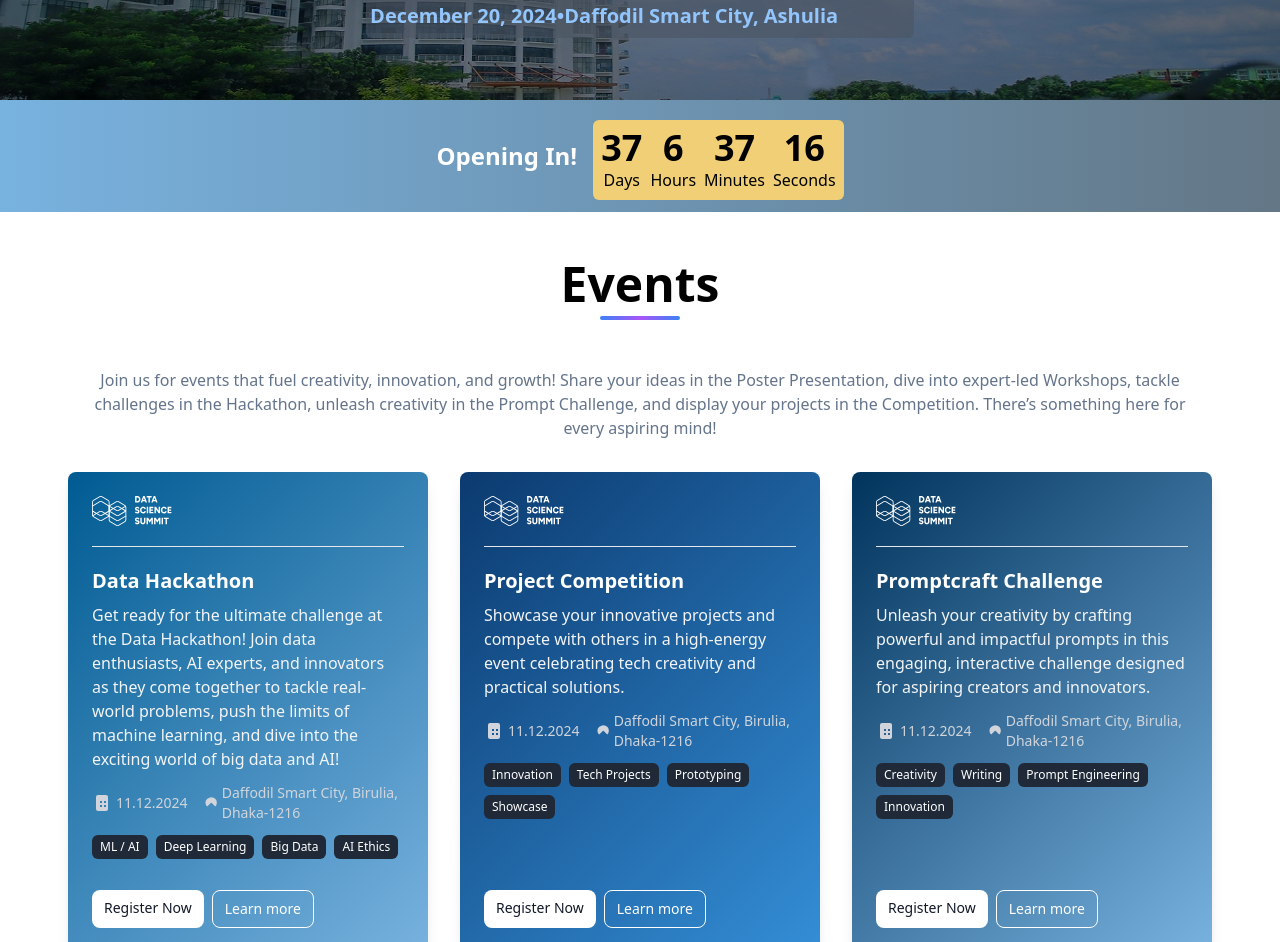
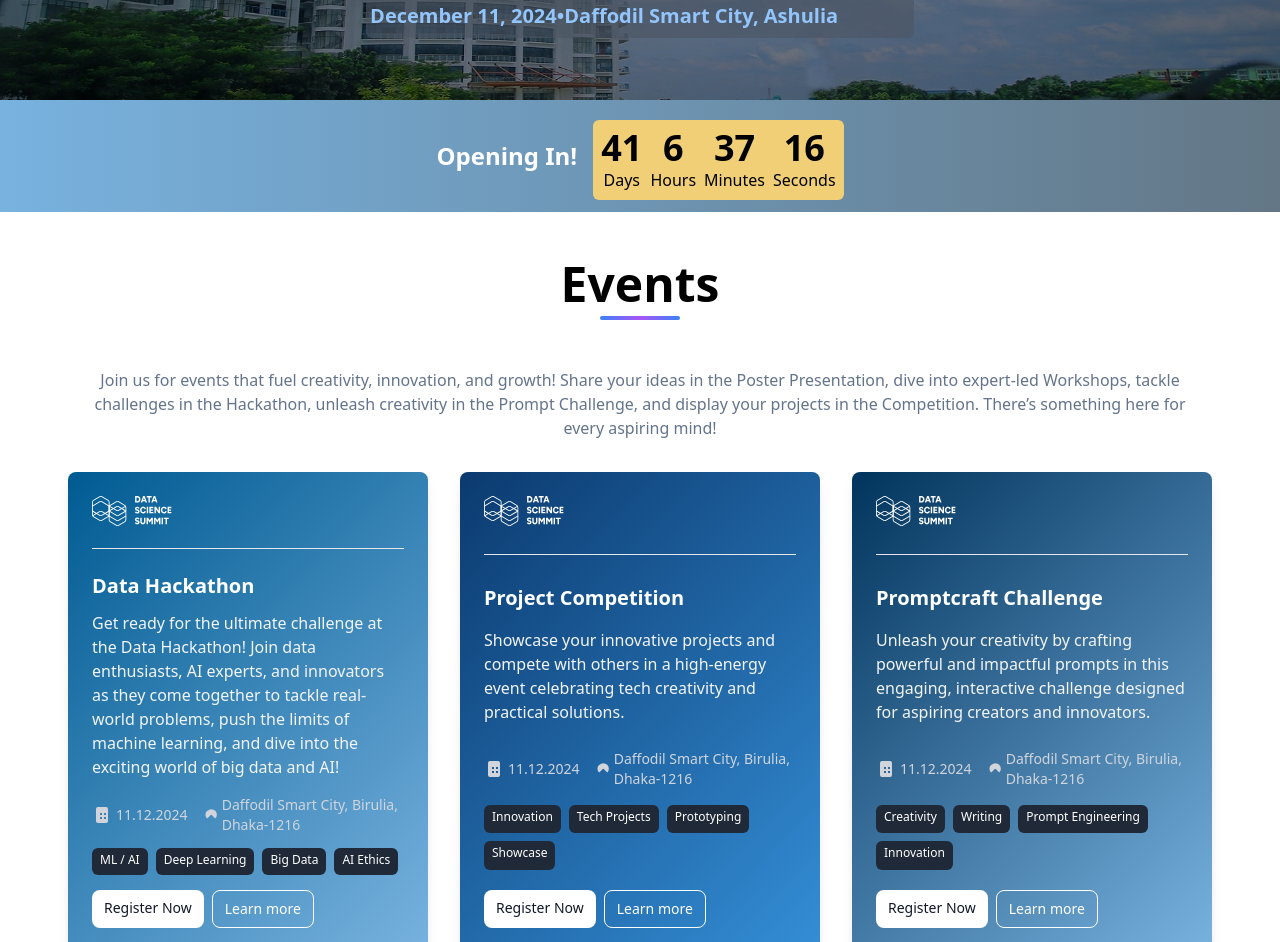
Before and after one commit to Y3ASIN/datascience-summit, a Next.js app: page / in a window 1280 px wide. Shown: the part 300-1242 px from the top of the page. Built offline with nearby package versions, Linux system fonts and the light colour scheme.

Commit message:
Update: Card container Flex to Grid..

```diff
--- a/components/FeatureCard.tsx
+++ b/components/FeatureCard.tsx
@@ -14,7 +14,7 @@
 
   return (
     <div
-      className="flex min-h-[480px] w-full max-w-[90%] flex-col rounded-lg p-4 text-white shadow-lg transition duration-300 hover:scale-105 sm:w-[320px] sm:p-6 md:w-[360px]"
+      className="gird-col-1 sm:grid-col-3 grid min-h-[480px] w-full max-w-[90%] flex-col rounded-lg p-4 text-white shadow-lg transition duration-300 hover:scale-105 sm:w-[320px] sm:p-6 md:w-[360px]"
       style={{
         background: `linear-gradient(135deg, ${gradientFrom}, ${gradientTo})`,
       }}
--- a/components/Hero.tsx
+++ b/components/Hero.tsx
@@ -21,14 +21,14 @@
             DIU Data Science Summit
           </h1>
           <h3 className="relative flex w-3/5 flex-col rounded-md bg-gray-600 bg-opacity-60 px-1 py-2 text-center text-[10px] font-bold text-blue-300 sm:flex-row sm:text-xl">
-            December 20, 2024 <span className="hidden sm:block"> • </span>{" "}
+            December 11, 2024 <span className="hidden sm:block"> • </span>{" "}
             <br className="block sm:hidden" />
             Daffodil Smart City, Ashulia
           </h3>
         </div>
       </div>
 
-      <Countdown targetDate="2024-12-07" />
+      <Countdown targetDate="2024-12-11" />
     </section>
   );
 };
```
